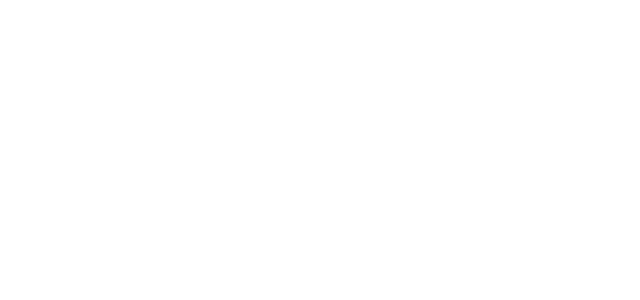
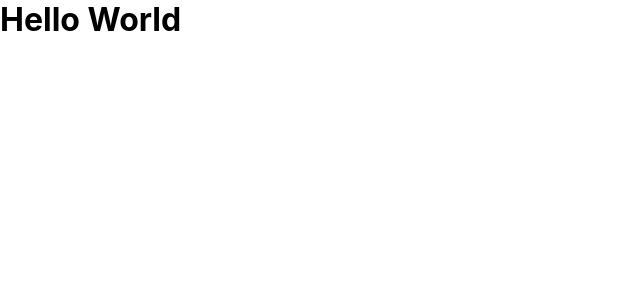
Before and after one commit to swarina/Whatsapp-Web-Mini, a React (Create React App) app: page / in a window 1280 px wide. Shown: the top 300 px of the page, without its empty margins (0-640 px from the left). Built offline with nearby package versions, Linux system fonts and the light colour scheme.

Commit message:
Initial setup

```diff
--- a/src/App.js
+++ b/src/App.js
@@ -1,7 +1,12 @@
 import React from "react";
+import "./App.css";
 
 function App() {
-  return <div className="App"></div>;
+  return (
+    <div className="app">
+      <h1>Hello World</h1>
+    </div>
+  );
 }
 
 export default App;
--- a/src/index.css
+++ b/src/index.css
@@ -1,13 +1,17 @@
+* {
+  margin: 0;
+}
+
 body {
   margin: 0;
-  font-family: -apple-system, BlinkMacSystemFont, 'Segoe UI', 'Roboto', 'Oxygen',
-    'Ubuntu', 'Cantarell', 'Fira Sans', 'Droid Sans', 'Helvetica Neue',
+  font-family: -apple-system, BlinkMacSystemFont, "Segoe UI", "Roboto", "Oxygen",
+    "Ubuntu", "Cantarell", "Fira Sans", "Droid Sans", "Helvetica Neue",
     sans-serif;
   -webkit-font-smoothing: antialiased;
   -moz-osx-font-smoothing: grayscale;
 }
 
 code {
-  font-family: source-code-pro, Menlo, Monaco, Consolas, 'Courier New',
+  font-family: source-code-pro, Menlo, Monaco, Consolas, "Courier New",
     monospace;
 }
```
Also changed, not shown: src/App.css (added).
